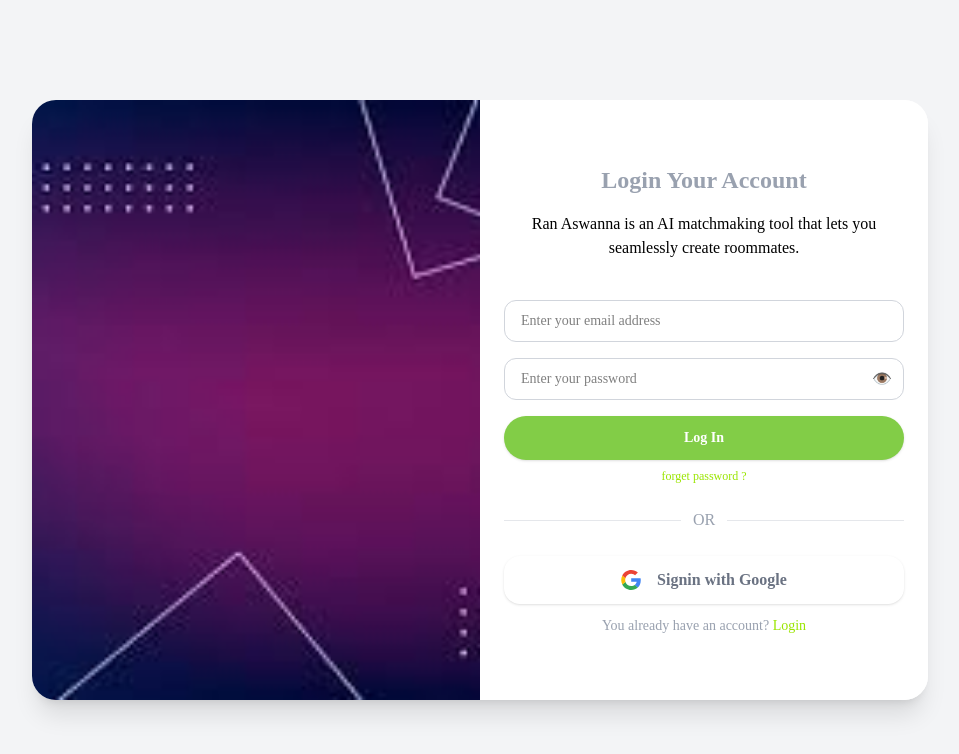
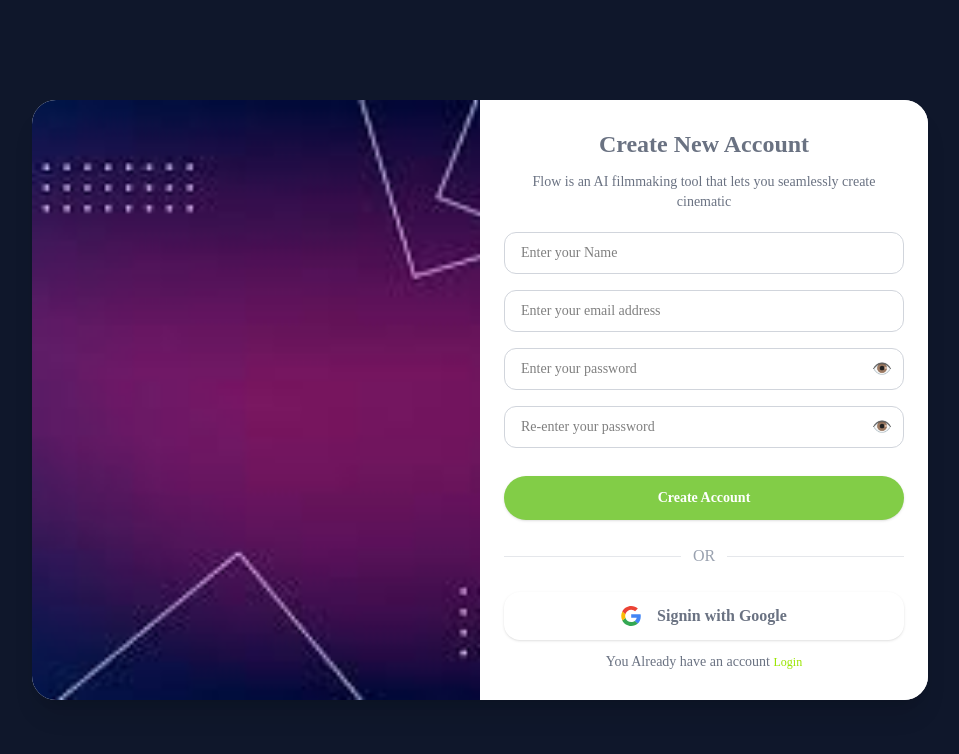
Before and after one commit to rukshan-premathilaka/ran-aswanu-client, a React (Vite) app: page / in a window 1280 px wide. Shown: the top 754 px of the page, without its empty margins (160-1119 px from the left). Built offline with nearby package versions, Linux system fonts and the light colour scheme.

Commit message:
sign up / login / welcome pages done

```diff
--- a/src/App.jsx
+++ b/src/App.jsx
@@ -2,12 +2,13 @@ import './index.css'
 
 import Login from "@/page/login.jsx";
 import Welcome from "@/page/welcome.jsx";
+import SignIn from "@/page/signIn.jsx";
 
 
 function App() {
   return (
       <>
-        <Login/>
+        <SignIn/>
 
 
       </>
--- a/src/layouts/Authlayout.jsx
+++ b/src/layouts/Authlayout.jsx
@@ -2,7 +2,7 @@ import React from 'react';
 
 const AuthLayout = ({ children, imageSrc }) => {
     return (
-        <div className="min-h-screen w-full bg-gray-100 flex items-center justify-center p-0 md:p-4">
+        <div className="min-h-screen w-full bg-gradient-to-br bg-slate-900 flex items-center justify-center p-0 md:p-4">
             <div className="w-full max-w-4xl min-h-screen md:min-h-[600px] bg-white md:rounded-3xl shadow-xl flex flex-col md:flex-row overflow-hidden relative">
 
 
--- a/src/page/login.jsx
+++ b/src/page/login.jsx
@@ -46,7 +46,7 @@ const Login = () => {
                 </form>
 
                 <div className="text-center text-xs text-lime-400 mt-2">
-                    <a href="http://www.google.com">forget password ? </a>
+                    <a href="http://www.google.com" >forget password ? </a>
                 </div>
 
                 <div className="w-full flex items-center justify-center my-6 gap-3">
--- a/src/page/signIn.jsx
+++ b/src/page/signIn.jsx
@@ -1,6 +1,86 @@
+import AuthLayout from "@/layouts/Authlayout.jsx";
+import Leftimg from "@/assets/LeftImg.jpg"
+import InputField from "@/component/InputField.jsx";
+import CustomButton from "@/component/CustomButton.jsx";
+import GoogleIcon from "@/assets/GoogleIcon.svg";
+
 function signIn() {
     return(
-        <></>
+        <div>
+            <AuthLayout imageSrc={Leftimg}>
+                    <h1 className="text-center font-bold text-gray-500 text-2xl"> Create New Account</h1>
+                    <p className="text-center mt-3 text-gray-500 text-sm mb-5">Flow is an AI filmmaking tool that lets you seamlessly create cinematic</p>
+
+                   <form>
+                        <InputField
+                            type="text"
+                            name="name"
+                            placeholder="Enter your Name"
+                            value={""}
+                            onChange={""}
+                        />
+                        <InputField
+                            type="text"
+                            name="email"
+                            placeholder="Enter your email address"
+                            value={""}
+                            onChange={""}
+                        />
+
+
+                        <InputField
+                            type="password"
+                            name="password"
+                            placeholder="Enter your password"
+                            value={""}
+                            onChange={""}
+                        />
+
+                        <InputField
+                            type="password"
+                            name="password"
+                            placeholder="Re-enter your password"
+                            value={""}
+                            onChange={""}
+                        />
+                   </form>
+
+                    <CustomButton
+                        type ="submit"
+                        text="Create Account"
+                        onClick={signIn}
+                        className="bg-brandGreen text-white rounded-full py-3 text-sm font-medium hover:bg-[#73b83f mt-3     ]"
+                    />
+
+                    <div className="w-full flex items-center justify-center my-6 gap-3">
+                        <div className="h-[1px] bg-gray-200 flex-1"></div>
+                        <span className="text-3xs text-gray-400 uppercase">or</span>
+                        <div className="h-[1px] bg-gray-200 flex-1"></div>
+                    </div>
+
+                    <CustomButton
+                        type="submit"
+                        onClick ={() => alert("button clicked")}
+                        className={"text-center text-gray-500 font-semibold hover:bg-lime-200 flex items-center justify-center  "}
+                        text={
+                            <>
+                                <img src={GoogleIcon} alt="Google" className="w-5 h-5 flex flex-row items-center mr-4" />
+                                Signin with Google
+                            </>
+                        }
+                    />
+                    <p className="text-center text-gray-500 mt-3 text-sm">You Already have an account <a href="https://www.google.com" className="text-center text-xs text-lime-400 mt-2">Login</a></p>
+
+
+
+
+
+
+
+
+
+            </AuthLayout>
+        </div>
     );
 }
 export default signIn;
```
